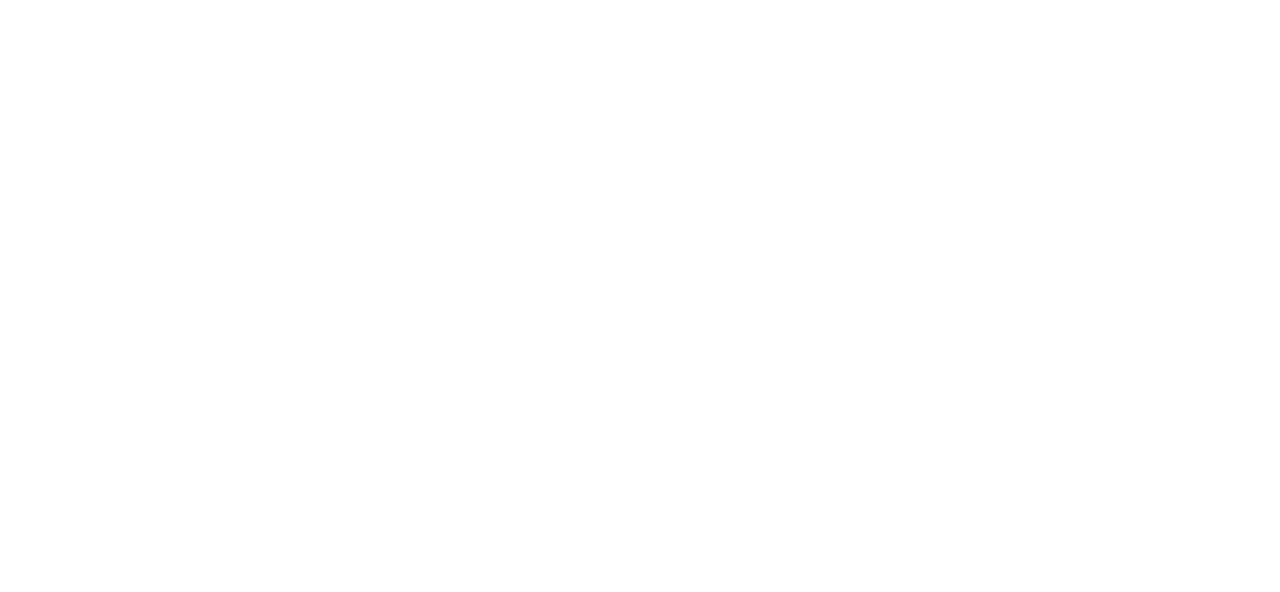
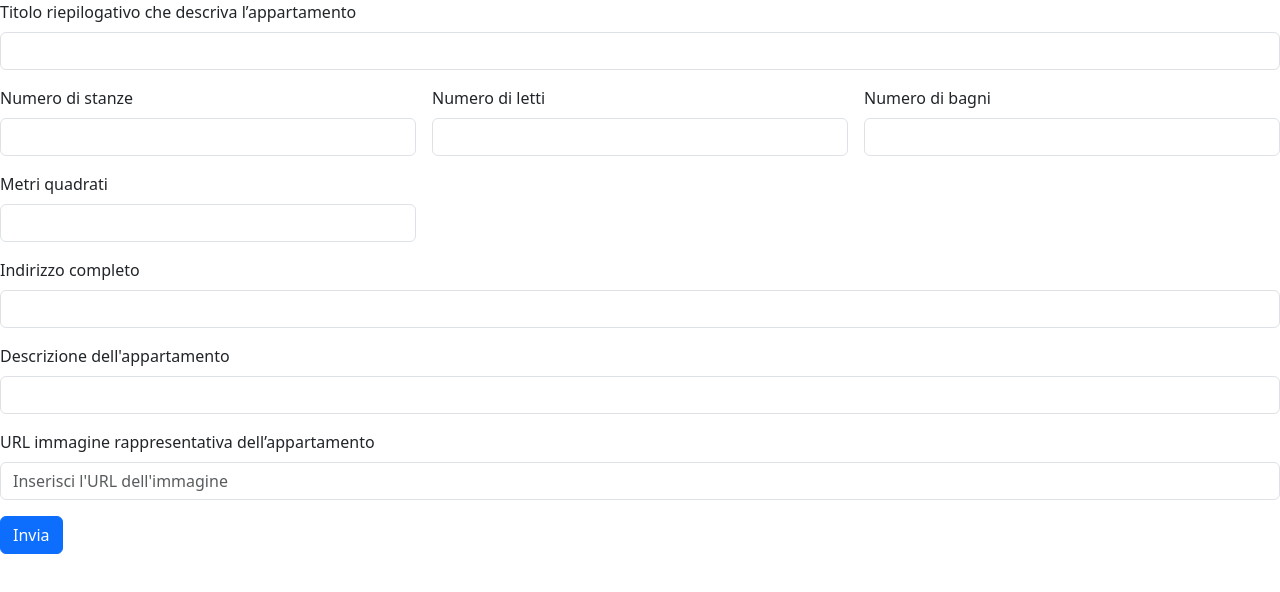
Before and after one commit to ManuelTrappolini/boolBnb-project-work, a React (Vite) app in the folder frontend/: page / in a window 1280 px wide. Shown: the top 592 px of the page. Built offline with nearby package versions, Linux system fonts and the light colour scheme; the HTML template or start-up script is replaced by a standard one.

Commit message:
problem_add_appartement

```diff
--- a/frontend/src/App.jsx
+++ b/frontend/src/App.jsx
@@ -1,11 +1,11 @@
 import './App.css'
-
+import AddApartment from './components/Addapartment'
 function App() {
 
 
   return (
     <>
-
+      <AddApartment />
     </>
   )
 }
--- a/frontend/src/components/Addapartment.jsx
+++ b/frontend/src/components/Addapartment.jsx
@@ -1,39 +1,169 @@
-import { useState } from "react"
+import React, { useState } from 'react';
 
-export default function Addapartment() {
-    const AppartmentForm = () => {
-        const [title, setTitle] = useState('');
-        const [rooms, setRooms] = useState('');
-        const [beds, setBeds] = useState('');
-        const [bathrooms, setBathrooms] = useState('');
-        const [sqm, setSqm] = useState('');
-        const [adress, setAddress] = useState('');
-        const [email, setEmail] = useState('');
-        const [image, setImage] = useState('');
-        const [services, setServices] = useState({
-            air_conditioner: false,
-            bathroom_essentials: false,
-            ved_linen: false,
-            disabled_access: false,
-            eat_in_kitchen: false,
-            free_parking: false,
-            pet_allowed: false,
-            private_garden: false,
-            smoker: false,
-            television: false,
-            wi_fi: false,
-        });
+export default function AddApartment() {
+    const [title, setTitle] = useState('');
+    const [rooms, setRooms] = useState('');
+    const [beds, setBeds] = useState('');
+    const [bathrooms, setBathrooms] = useState('');
+    const [square_meters, setSquare_meters] = useState('');
+    const [address, setAddress] = useState('');
+    const [picture_url, setPicture_url] = useState('');
+    const [description, setDescription] = useState('');
+
+    // Funzione per gestire i cambiamenti nei campi
 
 
+    // Funzione per inviare i dati al backend
+    const handleSubmit = (e) => {
+        e.preventDefault();
 
+        // Aggiungi la validazione per tutti i campi
+        if (
+            title.length < 5 ||
+            rooms === '' ||
+            beds === '' ||
+            bathrooms === '' ||
+            square_meters === '' ||
+            address.length < 5 ||
+            picture_url === '' ||
+            description.length < 5
+        ) {
+            alert('Tutti i campi devono essere riempiti correttamente.');
+            return;
+        }
 
+        // Crea un oggetto con tutti i dati del form
+        const formData = {
+            title,
+            rooms: parseInt(rooms),
+            beds: parseInt(beds),
+            bathrooms: parseInt(bathrooms),
+            square_meters: parseInt(square_meters),
+            address,
+            picture_url,
+            description,
+        };
+        console.log("Dati inviati al server:", formData);
 
+        // Usando .then() per gestire la promise
+        fetch('http://localhost:3004/apartments/addapartment', {
+            method: 'POST',
+            headers: {
+                'Content-Type': 'application/json',
+            },
+            body: JSON.stringify(formData),
+        })
+            .then(response => {
+                if (response.ok) {
+                    return response.json();  // Se la risposta è ok, parsifica la risposta come JSON
+                } else {
+                    throw new Error('Errore nell\'aggiunta dell\'appartamento');
+                }
+            })
+            .then(data => {
+                console.log('Appartamento aggiunto:', data);
+                alert('Appartamento aggiunto con successo!');
+            })
+            .catch(error => {
+                console.error('Errore:', error);
+                alert('Errore nella comunicazione con il server');
+            });
+    };
 
-
-
-    }
     return (
-        <>
-        </>
-    )
+        <form className="row g-3" onSubmit={handleSubmit}>
+            <div className="col-12">
+                <label htmlFor="title" className="form-label">Titolo riepilogativo che descriva l’appartamento</label>
+                <input
+                    type="text"
+                    className="form-control"
+                    id="title"
+                    name="title"
+                    value={title}
+                    onChange={(e) => setTitle(e.target.value)}
+                />
+            </div>
+            <div className="col-md-4">
+                <label htmlFor="rooms" className="form-label">Numero di stanze</label>
+                <input
+                    type="number"
+                    className="form-control"
+                    id="rooms"
+                    name="rooms"
+                    value={rooms}
+                    onChange={(e) => setRooms(e.target.value)}
+                />
+            </div>
+            <div className="col-md-4">
+                <label htmlFor="beds" className="form-label">Numero di letti</label>
+                <input
+                    type="number"
+                    className="form-control"
+                    id="beds"
+                    name="beds"
+                    value={beds}
+                    onChange={(e) => setBeds(e.target.value)}
+                />
+            </div>
+            <div className="col-md-4">
+                <label htmlFor="bathrooms" className="form-label">Numero di bagni</label>
+                <input
+                    type="number"
+                    className="form-control"
+                    id="bathrooms"
+                    name="bathrooms"
+                    value={bathrooms}
+                    onChange={(e) => setBathrooms(e.target.value)}
+                />
+            </div>
+            <div className="col-md-4">
+                <label htmlFor="square_meters" className="form-label">Metri quadrati</label>
+                <input
+                    type="number"
+                    className="form-control"
+                    id="square_meters"
+                    name="square_meters"
+                    value={square_meters}
+                    onChange={(e) => setSquare_meters(e.target.value)}
+                />
+            </div>
+            <div className="col-12">
+                <label htmlFor="address" className="form-label">Indirizzo completo</label>
+                <input
+                    type="text"
+                    className="form-control"
+                    id="address"
+                    name="address"
+                    value={address}
+                    onChange={(e) => setAddress(e.target.value)}
+                />
+            </div>
+            <div className="col-12">
+                <label htmlFor="description" className="form-label">Descrizione dell'appartamento</label>
+                <input
+                    type="text"
+                    className="form-control"
+                    id="description"
+                    name="description"
+                    value={description}
+                    onChange={(e) => setDescription(e.target.value)}
+                />
+            </div>
+            <div className="col-12">
+                <label htmlFor="picture_url" className="form-label">URL immagine rappresentativa dell’appartamento</label>
+                <input
+                    type="text"
+                    className="form-control"
+                    id="picture_url"
+                    name="picture_url"
+                    value={picture_url}
+                    onChange={(e) => setPicture_url(e.target.value)}
+                    placeholder="Inserisci l'URL dell'immagine"
+                />
+            </div>
+            <div className="col-12">
+                <button type="submit" className="btn btn-primary">Invia</button>
+            </div>
+        </form>
+    );
 }
```
Also changed, not shown: 2 other files (tests, documents, lock files or other folders).
